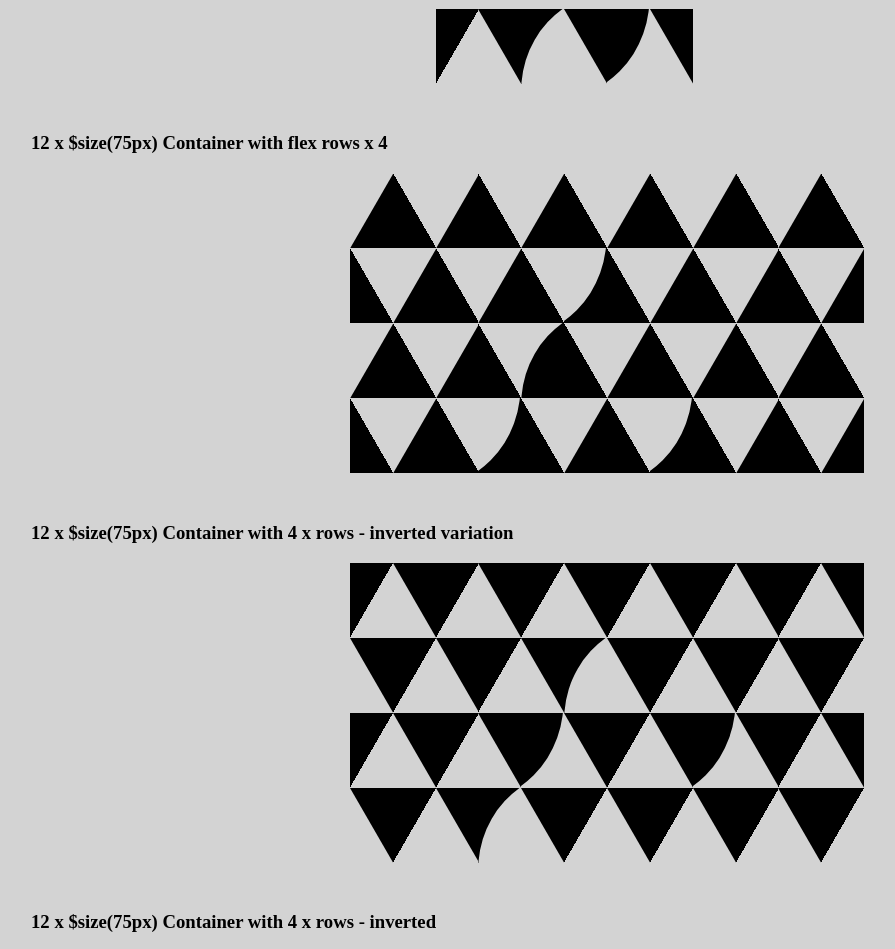
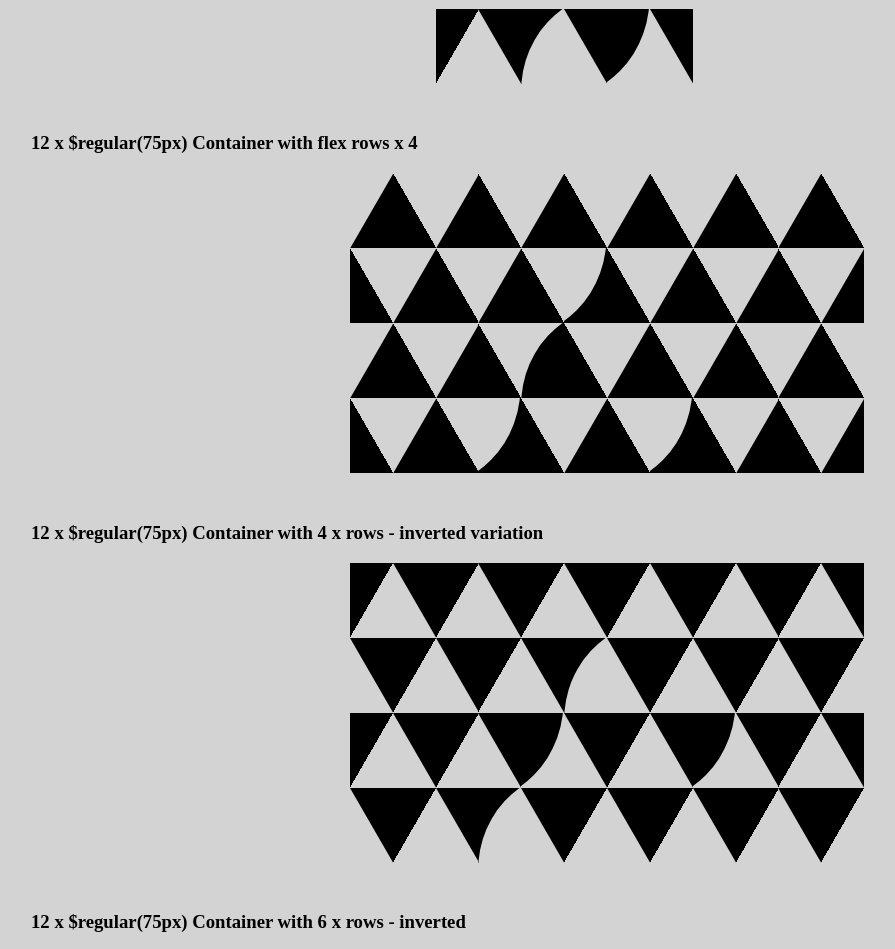
Before and after one commit to 2dareis2do/csstriangles, a website: page index.html in a window 1280 px wide. Shown: the part 1100-2049 px from the top of the page, without its empty margins (33-928 px from the left). Drawn offline with Linux system fonts and the light colour scheme.

Commit message:
- update index

```diff
--- a/index.html
+++ b/index.html
@@ -95,7 +95,7 @@
 
     <div class="space"></div>
 
-    <h3>12 x $size(75px) Container with flex rows x 4</h3>
+    <h3>12 x $regular(75px) Container with flex rows x 4</h3>
 
     <div class="container">
 
@@ -167,7 +167,7 @@
 
     <div class="space"></div>
 
-    <h3>12 x $size(75px) Container with 4 x rows - inverted variation</h3>
+    <h3>12 x $regular(75px) Container with 4 x rows - inverted variation</h3>
 
     <div class="container">
 
@@ -252,7 +252,7 @@
 
         <div class="space"></div>
 
-    <h3>12 x $size(75px) Container with 4 x rows - inverted</h3>
+    <h3>12 x $regular(75px) Container with 6 x rows - inverted</h3>
 
     <div class="container">
 
```
